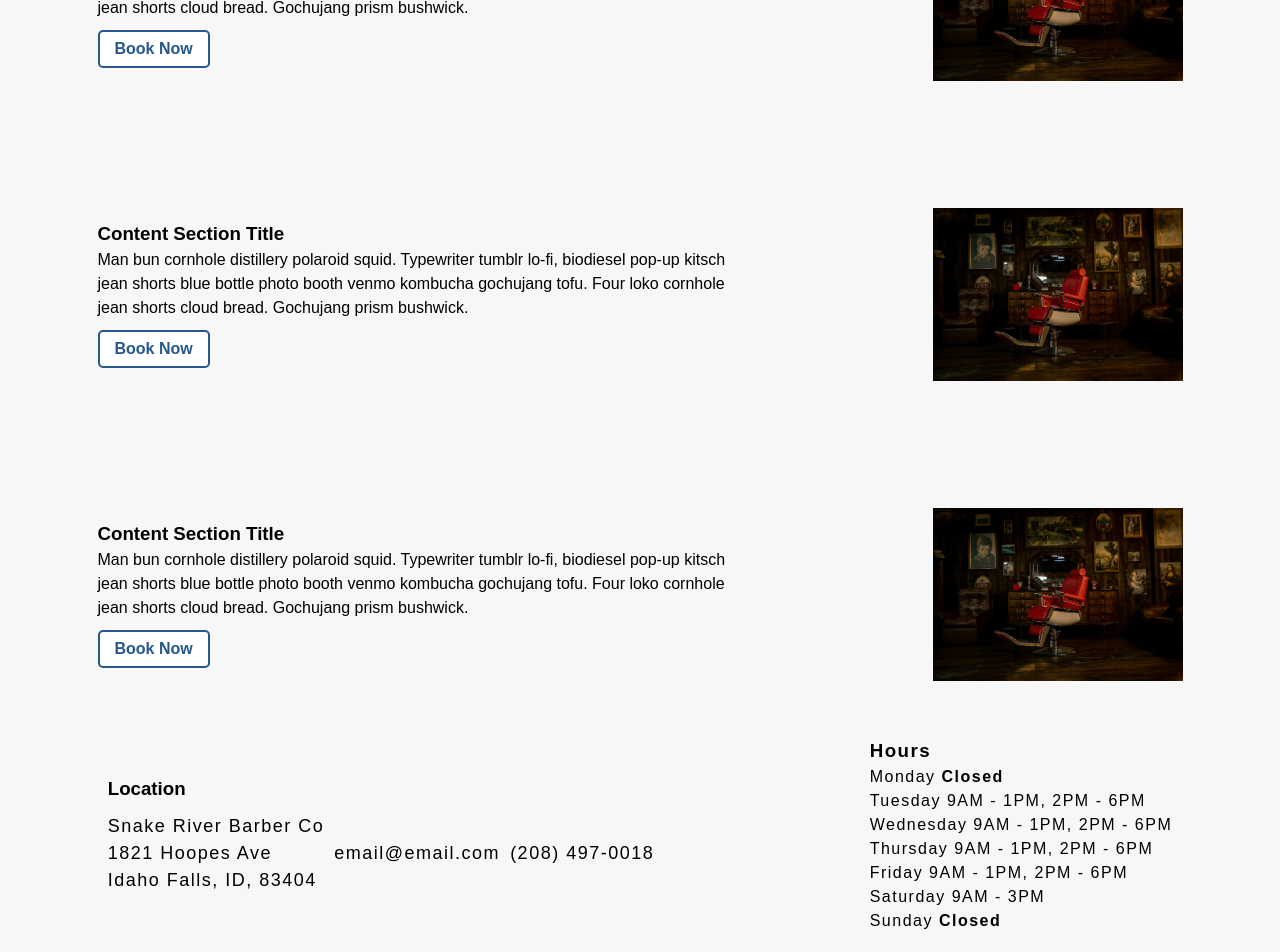
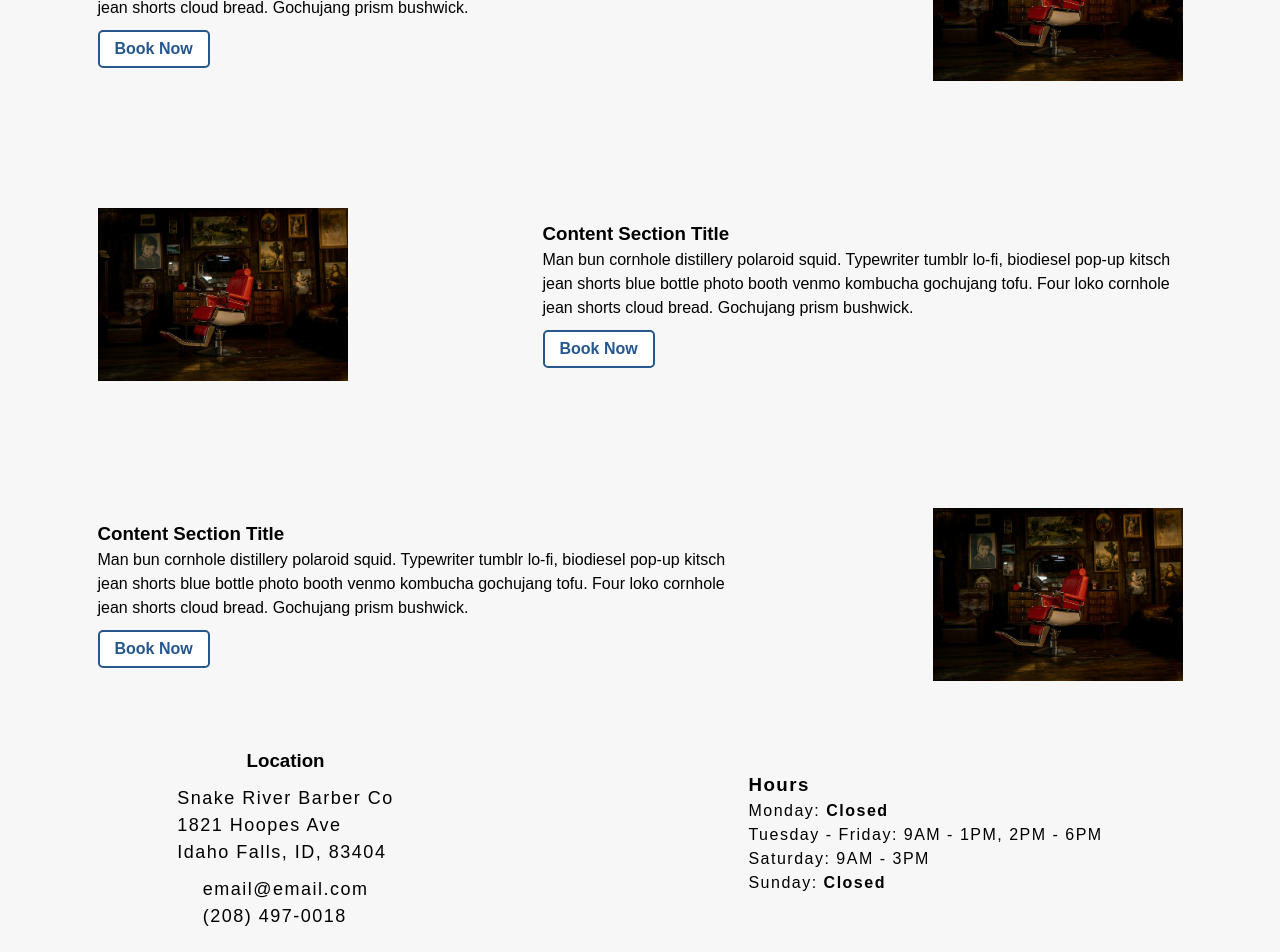
Before and after one commit to cody-mick/snake-river-barber-co, a React (Vite) app: page / in a window 1280 px wide. Shown: the part 860-1812 px from the top of the page. Built offline with nearby package versions, Linux system fonts and the light colour scheme.

Commit message:
👌 IMPROVE: Reversed content section boolean

```diff
--- a/src/App.css
+++ b/src/App.css
@@ -146,6 +146,16 @@ h6 {
 	padding-top: 15px;
 }
 
+.content-section-reverse {
+	background: rgb(247, 247, 247);
+	height: 300px;
+	display: flex;
+	flex-direction: row-reverse;
+	justify-content: space-around;
+	align-items: center;
+	padding-top: 15px;
+}
+
 .content-img {
 	width: 250px;
 }
@@ -168,15 +178,16 @@ footer {
 	align-items: center;
 }
 
-.address {
+.address-contact {
 	display: flex;
-	flex-direction: row;
+	flex-direction: column;
 	align-items: center;
 	gap: 10px;
 	margin-top: 10px;
 }
 
-.address > a {
+.address > a,
+.contact > a {
 	font-size: 18px;
 	letter-spacing: 1.5px;
 	text-decoration: none;
@@ -184,13 +195,16 @@ footer {
 	transition: all ease-in-out 0.2s;
 }
 
-.address > a:hover {
+.address > a:hover,
+.contact > a:hover {
 	cursor: pointer;
 	color: #26578d;
 }
 
-.location-icon {
-	width: 25px;
+.contact {
+	display: flex;
+	flex-direction: column;
+	align-items: flex-start;
 }
 
 .divider {
--- a/src/App.tsx
+++ b/src/App.tsx
@@ -11,9 +11,9 @@ function App() {
 		<div className="App">
 			<NavBar />
 			<Hero />
-			<ContentSection />
-			<ContentSection />
-			<ContentSection />
+			<ContentSection reverse={"no"} />
+			<ContentSection reverse={"yes"} />
+			<ContentSection reverse={"no"} />
 			<Footer />
 		</div>
 	);
--- a/src/components/content-section/ContentSection.tsx
+++ b/src/components/content-section/ContentSection.tsx
@@ -2,9 +2,14 @@ import React from "react";
 import Button from "../general/Button";
 import placeholderImage from "../../assets/barbershop-placeholder-2.jpg";
 
-export default function ContentSection() {
+export default function ContentSection({ reverse }: any) {
 	return (
-		<div className="content-section">
+		<div
+			className={
+				reverse === "yes"
+					? "content-section-reverse"
+					: "content-section"
+			}>
 			<div className="content">
 				<div className="content-text">
 					<h3>Content Section Title</h3>
--- a/src/components/footer/Footer.tsx
+++ b/src/components/footer/Footer.tsx
@@ -10,19 +10,18 @@ export default function Footer() {
 	return (
 		<footer>
 			<div className="location-hours">
-				<div className="location">
+				<div className="address-contact">
 					<h3>Location</h3>
 					<div className="address">
-						{/* <img
-							className="location-icon"
-							src={locationIcon}
-							alt="Location icon"
-						/> */}
-						<a href="https://www.google.com/maps/place/Snake+River+Barber+Co./@43.4813583,-111.9960497,17z/data=!3m1!4b1!4m5!3m4!1s0x53545f1c945df8c1:0x8d3ca6e04c0145b5!8m2!3d43.4813544!4d-111.9934748">
+						<a
+							href="https://www.google.com/maps/place/Snake+River+Barber+Co./@43.4813583,-111.9960497,17z/data=!3m1!4b1!4m5!3m4!1s0x53545f1c945df8c1:0x8d3ca6e04c0145b5!8m2!3d43.4813544!4d-111.9934748"
+							target="blank">
 							<p>Snake River Barber Co</p>
 							<p>1821 Hoopes Ave</p>
 							<p>Idaho Falls, ID, 83404</p>
 						</a>
+					</div>
+					<div className="contact">
 						<a href="mailto:email@email.com">email@email.com</a>
 						<a href="tel: +1 208-497-0018">(208) 497-0018</a>
 					</div>
@@ -30,15 +29,12 @@ export default function Footer() {
 				<div className="hours">
 					<h3>Hours</h3>
 					<p>
-						Monday <strong>Closed</strong>
+						Monday: <strong>Closed</strong>
 					</p>
-					<p>Tuesday 9AM - 1PM, 2PM - 6PM</p>
-					<p>Wednesday 9AM - 1PM, 2PM - 6PM</p>
-					<p>Thursday 9AM - 1PM, 2PM - 6PM</p>
-					<p>Friday 9AM - 1PM, 2PM - 6PM</p>
-					<p>Saturday 9AM - 3PM</p>
+					<p>Tuesday - Friday: 9AM - 1PM, 2PM - 6PM</p>
+					<p>Saturday: 9AM - 3PM</p>
 					<p>
-						Sunday <strong>Closed</strong>
+						Sunday: <strong>Closed</strong>
 					</p>
 				</div>
 			</div>
```
